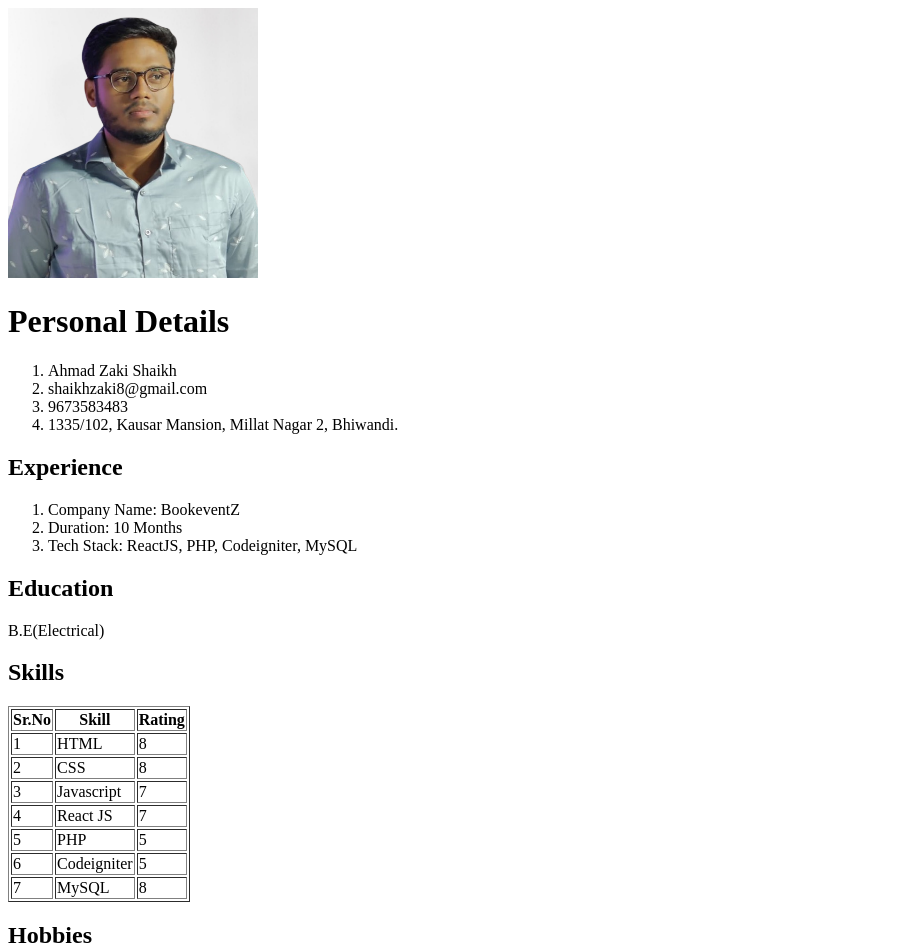
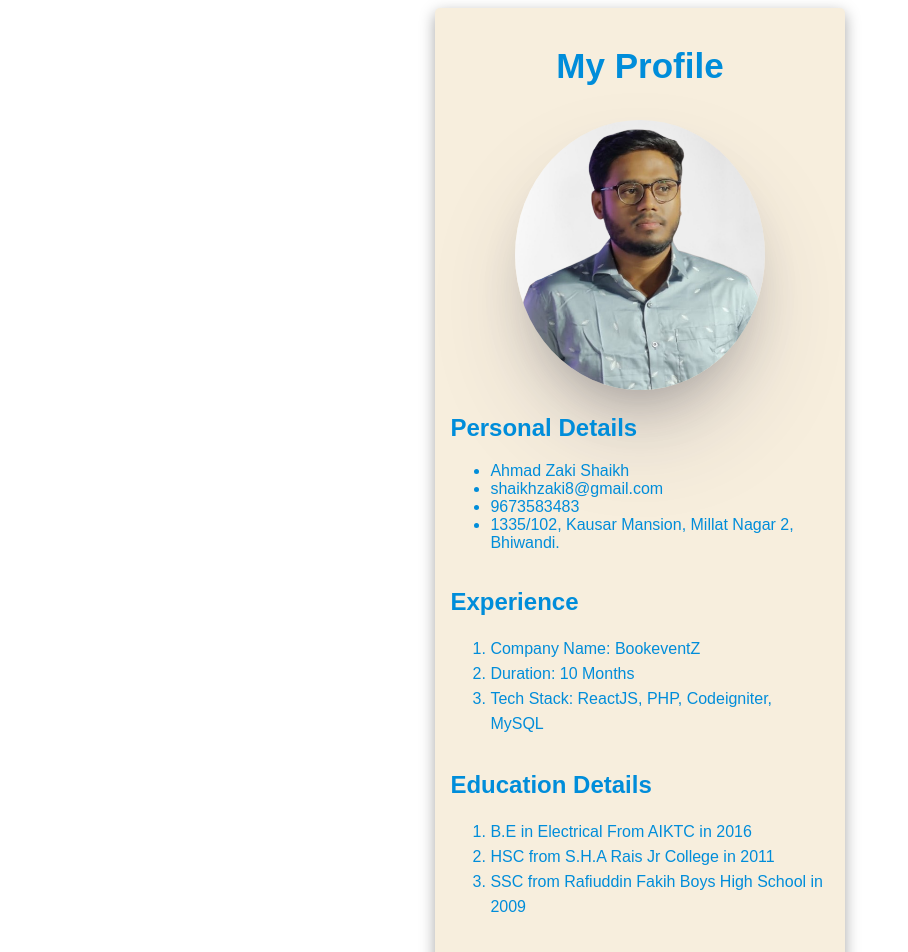
Before and after one commit to AhmadZaki94/simple_webpage, a plain HTML site: page index.html in a window 1280 px wide. Shown: the top 952 px of the page, without its empty margins (0-908 px from the left). Drawn offline with Linux system fonts and the light colour scheme.

Commit message:
add css in web page

```diff
--- /dev/null
+++ b/index.css
@@ -0,0 +1,52 @@
+body{
+    font-family: sans-serif, 'Courier New', Courier, monospace;
+}
+.container{
+    /* border: 1px solid black; */
+    width: 30%;
+    margin: auto;
+    padding: 15px;
+    display: flex;
+    flex-direction: column;
+    align-items: center;
+    background: #F7EEDD;
+    color: #008DDA;
+    box-shadow: rgba(0, 0, 0, 0.35) 0px 5px 15px;
+    border-radius: 5px
+}
+
+
+.heading{
+    text-align: center;
+    padding: 0px 0px 10px;
+    font-family: sans-serif, 'Courier New', Courier, monospace;
+    font-size: 35px;
+}
+
+table {
+    border-collapse: collapse;
+    text-align: center;
+    padding: 5px;
+    width: 400px;
+    border: 1px solid #008DDA;
+}
+
+.skill_section{
+    width: 400px;
+}
+
+th, td {
+    padding: 5px;
+}
+
+ol{
+    line-height: 25px;
+}
+
+
+.profile_image{
+    width: 250px;
+    height: 270px;
+    border-radius: 50%;
+    box-shadow: rgba(255, 255, 255, 0.1) 0px 1px 1px 0px inset, rgba(50, 50, 93, 0.25) 0px 50px 100px -20px, rgba(0, 0, 0, 0.3) 0px 30px 60px -30px;
+}
--- a/index.html
+++ b/index.html
@@ -3,21 +3,23 @@
 <head>
     <meta charset="UTF-8">
     <meta name="viewport" content="width=device-width, initial-scale=1.0">
+    <link rel="stylesheet" href="./index.css">
     <title>Profile Page</title>
 </head>
 <body>
-    <div>
-        <div>
-            <img src="./zaki_1.png" alt="" width="250px" height="270px">
+    <div class="container">
+        <h1 class="heading">My Profile</h1>
+        <div class="img_container">
+            <img class="profile_image" src="./zaki_1.png" alt="my_image">
         </div>
         <div>
-            <h1>Personal Details</h1>
-            <ol>
+            <h2>Personal Details</h2>
+            <ul>
                 <li>Ahmad Zaki Shaikh</li>
                 <li>shaikhzaki8@gmail.com</li>
                 <li>9673583483</li>
                 <li>1335/102, Kausar Mansion, Millat Nagar 2, Bhiwandi. </li>
-            </ol>
+            </ul>
         </div>
         <div>
             <h2>Experience</h2>
@@ -28,8 +30,12 @@
             </ol>
         </div>
         <div>
-            <h2>Education</h2>
-            <p>B.E(Electrical)</p>
+            <h2>Education Details</h2>
+            <ol>
+                <li>B.E in Electrical From AIKTC in 2016</li>
+                <li>HSC from S.H.A Rais Jr College in 2011</li>
+                <li>SSC from Rafiuddin Fakih Boys High School in 2009</li>
+            </ol>
         </div>
         <div>
             <h2>Skills</h2>
@@ -80,7 +86,7 @@
                 </tbody>
             </table>
         </div>
-        <div>
+        <div class="skill_section">
             <h2>Hobbies</h2>
             <ul>
                 <li>Cricket</li>
```
